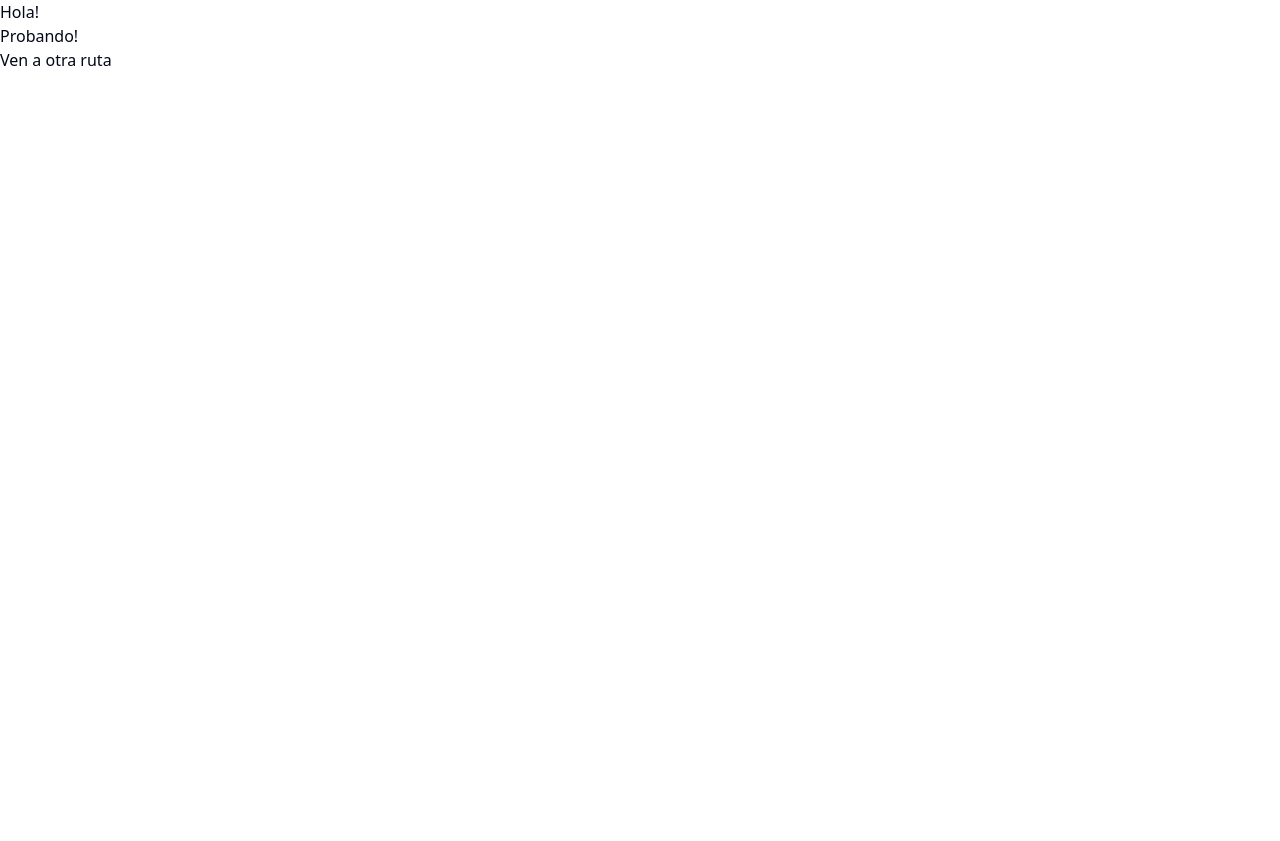
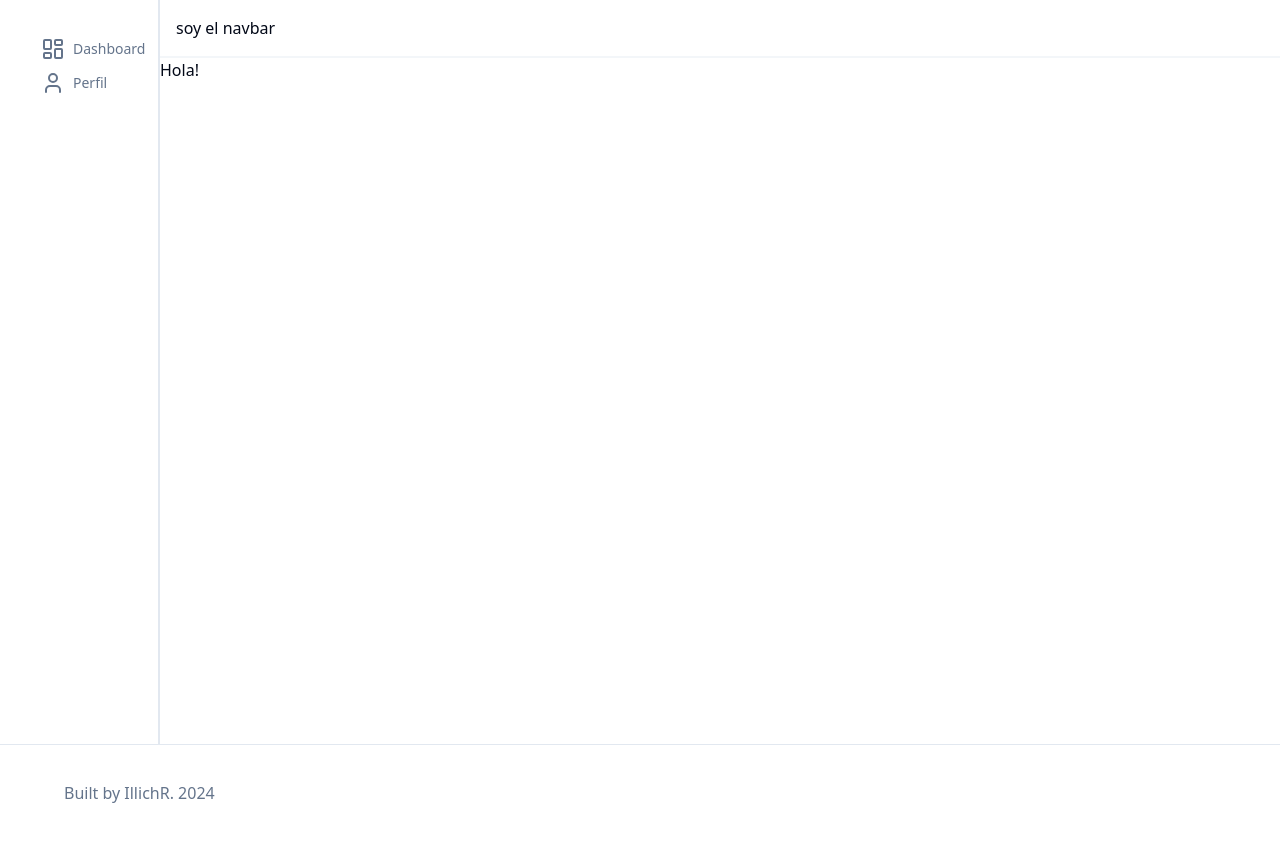
Before and after one commit to illich570/autodocs, a React (Vite) app: page / in a window 1280 px wide. Before the commit the page ends 800 px from the top, so only its background shows below. Built offline with nearby package versions, Linux system fonts and the light colour scheme; the HTML template or start-up script is replaced by a standard one.

Commit message:
[ADD] added initial layout for dashboard page

```diff
--- a/src/components/Layout.tsx
+++ b/src/components/Layout.tsx
@@ -1,10 +1,33 @@
 import { ReactNode } from 'react'
+import { Sidebar } from '@/components/Sidebar'
+import { Navbar } from '@/components/Navbar'
 
 interface LayoutProps {
   children: ReactNode
 }
 const Layout = ({ children }: LayoutProps) => {
-  return <div>{children}</div>
+  return (
+    <div className="relative flex min-h-screen flex-col bg-background">
+      <main className="flex-1 border-b">
+        <div className="lg:grid lg:grid-cols-8">
+          <div className="fixed top-0 z-30 hidden h-[calc(100vh-3.5rem)] shrink-0 border-r-2 md:sticky md:block lg:col-span-1">
+            <Sidebar />
+          </div>
+          <div className="col-span-7">
+            <Navbar />
+            {children}
+          </div>
+        </div>
+      </main>
+      <footer className="py-6 md:px-8 md:py-0">
+        <div className="container flex flex-col items-center justify-between gap-4 md:h-24 md:flex-row">
+          <p className="text-balance text-center leading-loose text-muted-foreground md:text-left">
+            Built by IllichR. 2024
+          </p>
+        </div>
+      </footer>
+    </div>
+  )
 }
 
 export { Layout }
--- /dev/null
+++ b/src/components/Navbar.tsx
@@ -0,0 +1,9 @@
+const Navbar = () => {
+  return (
+    <header className="sticky top-0 z-50 border-b-2 border-border/40 bg-background/95 backdrop-blur supports-[backdrop-filter]:bg-background/60">
+      <div className="mx-4 flex h-14 items-center">soy el navbar</div>
+    </header>
+  )
+}
+
+export { Navbar }
--- /dev/null
+++ b/src/components/Sidebar.tsx
@@ -0,0 +1,35 @@
+import { LayoutDashboardIcon, UserIcon } from 'lucide-react'
+import { Link } from 'wouter'
+
+const ITEMS_SIDEBAR = [
+  {
+    title: 'Dashboard',
+    href: '/dashboard',
+    icon: <LayoutDashboardIcon />,
+  },
+  {
+    title: 'Perfil',
+    href: '/profile',
+    icon: <UserIcon />,
+  },
+]
+const Sidebar = () => {
+  return (
+    <aside className="h-full w-full">
+      <div className="m-4  grid grid-flow-row auto-rows-max p-4 text-sm">
+        {ITEMS_SIDEBAR.map((item) => (
+          <Link
+            href={item.href}
+            key={item.title}
+            className="group flex h-full items-center rounded-md border border-transparent px-2 py-1 text-muted-foreground hover:underline"
+          >
+            <span className="mr-2">{item.icon}</span>
+            {item.title}
+          </Link>
+        ))}
+      </div>
+    </aside>
+  )
+}
+
+export { Sidebar }
--- a/src/pages/Home.tsx
+++ b/src/pages/Home.tsx
@@ -1,12 +1,9 @@
 import { Layout } from '@/components/Layout'
-import { Link } from 'wouter'
 
 const Home = () => {
   return (
     <Layout>
       <div>Hola!</div>
-      <div>Probando!</div>
-      <Link href="/about">Ven a otra ruta</Link>
     </Layout>
   )
 }
```
